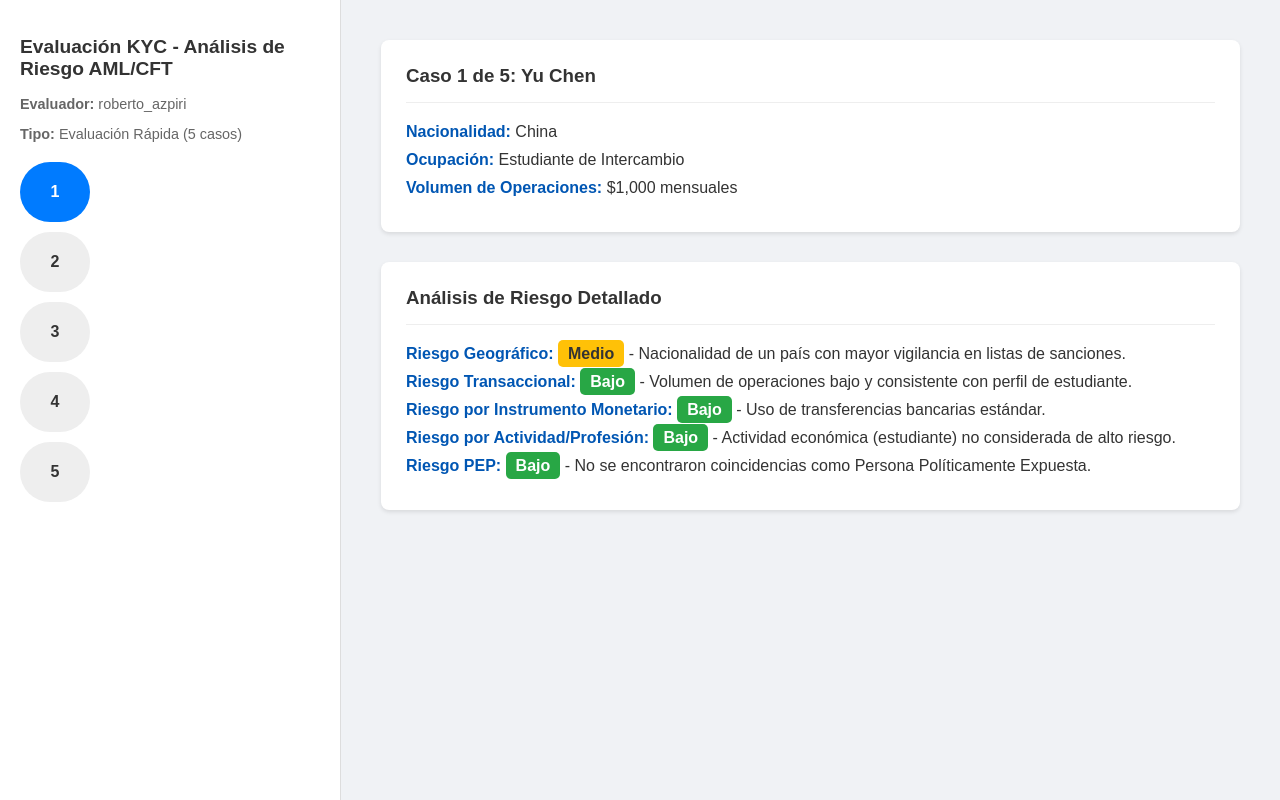
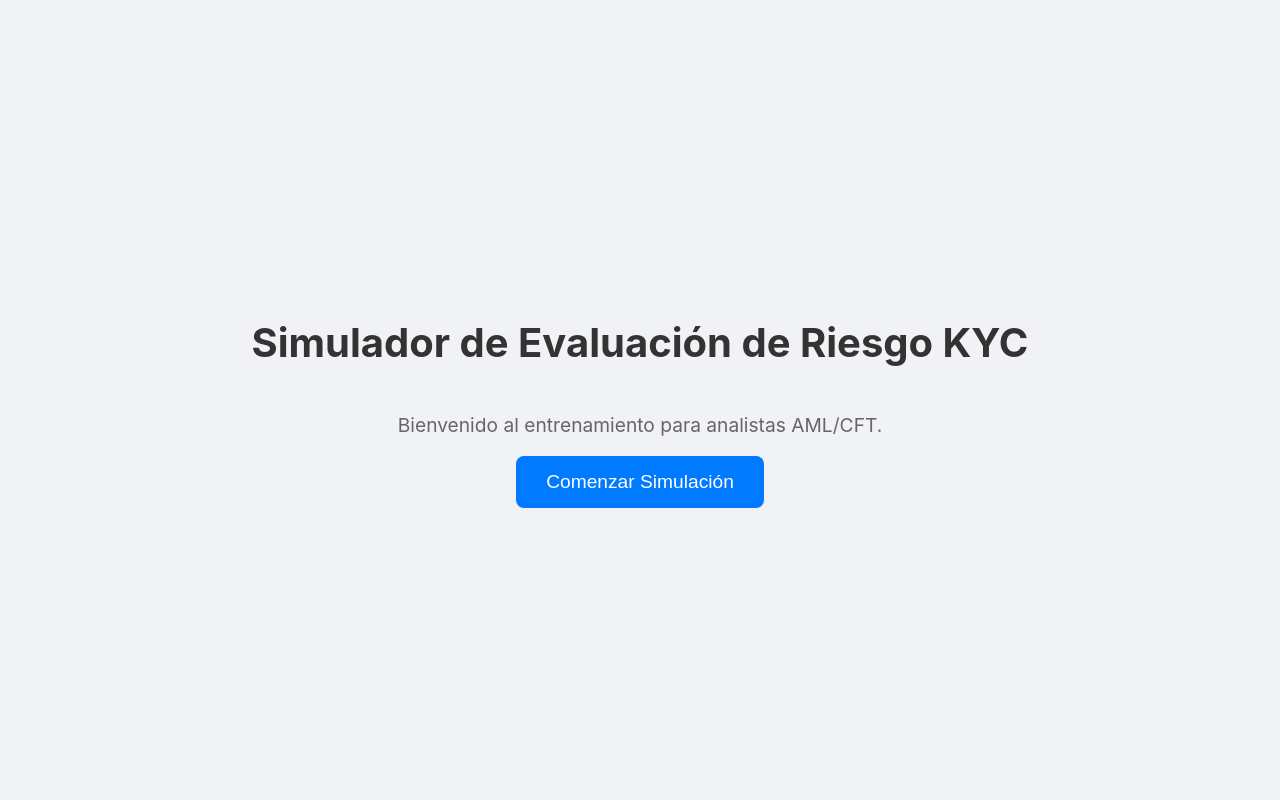
Before and after one commit to Stock-Broker1968/kyc-training-app, a website: page public/index.html in a window 1280 px wide. Drawn offline with Linux system fonts and the light colour scheme.

Commit message:
Update index.html
Ajustes plantillas

```diff
--- a/public/index.html
+++ b/public/index.html
@@ -3,185 +3,159 @@
 <head>
     <meta charset="UTF-8">
     <meta name="viewport" content="width=device-width, initial-scale=1.0">
-    <title>Evaluación KYC - Análisis de Riesgo</title>
+    <title>Simulador de Evaluación KYC</title>
     <style>
-        /* Estilos generales */
-        body { font-family: sans-serif; margin: 0; background-color: #f0f2f5; color: #333; }
+        :root {
+            --azul-principal: #007bff; --azul-oscuro: #0056b3; --gris-claro: #f0f2f5;
+            --gris-medio: #ddd; --blanco: #fff; --texto-principal: #333;
+        }
+        body { font-family: -apple-system, BlinkMacSystemFont, "Segoe UI", Roboto, sans-serif; margin: 0; background-color: var(--gris-claro); color: var(--texto-principal); }
+        .pantalla { display: none; }
+        .pantalla.activa { display: block; }
+
+        /* --- Pantalla de Inicio --- */
+        #pantalla-inicio {
+            display: flex; flex-direction: column; justify-content: center; align-items: center;
+            height: 100vh; text-align: center;
+        }
+        #pantalla-inicio h1 { font-size: 2.5em; }
+        #pantalla-inicio p { font-size: 1.2em; color: #666; }
+        .btn-inicio {
+            background-color: var(--azul-principal); color: var(--blanco); font-size: 1.2em;
+            padding: 15px 30px; border: none; border-radius: 8px; cursor: pointer;
+            transition: background-color 0.3s;
+        }
+        .btn-inicio:hover { background-color: var(--azul-oscuro); }
+
+        /* --- Pantalla Simulador --- */
         .container { display: flex; height: 100vh; }
-
-        /* Barra lateral de casos */
-        .sidebar { width: 300px; background-color: #fff; padding: 20px; border-right: 1px solid #ddd; }
-        .sidebar h2 { font-size: 1.2em; }
-        .sidebar p { font-size: 0.9em; color: #666; }
+        .sidebar { width: 280px; background-color: var(--blanco); padding: 20px; border-right: 1px solid var(--gris-medio); }
         .casos-lista { list-style: none; padding: 0; margin-top: 20px; }
         .caso {
-            padding: 10px 15px; margin-bottom: 10px; border-radius: 50px;
-            cursor: pointer; transition: background-color 0.3s, color 0.3s;
-            background-color: #eee; text-align: center; width: 40px; height: 40px;
-            display: flex; align-items: center; justify-content: center; font-weight: bold;
+            padding: 10px 15px; margin-bottom: 10px; border-radius: 50px; cursor: pointer;
+            transition: all 0.3s; background-color: #eee; text-align: center; width: 40px;
+            height: 40px; display: flex; align-items: center; justify-content: center; font-weight: bold;
         }
-        .caso:hover { background-color: #ddd; }
-        .caso.activo { background-color: #007bff; color: white; }
-
-        /* Contenido principal */
+        .caso:hover { background-color: var(--gris-medio); }
+        .caso.activo { background-color: var(--azul-principal); color: var(--blanco); transform: scale(1.1); }
         .main-content { flex-grow: 1; padding: 40px; overflow-y: auto; }
-        .perfil-card, .riesgo-card {
-            background-color: #fff; border-radius: 8px;
-            padding: 25px; margin-bottom: 30px; box-shadow: 0 2px 4px rgba(0,0,0,0.1);
-        }
+        .perfil-presentacion { display: flex; gap: 25px; background-color: var(--blanco); border-radius: 8px; padding: 25px; margin-bottom: 30px; box-shadow: 0 2px 4px rgba(0,0,0,0.1); }
+        #perfil-foto { width: 120px; height: 120px; border-radius: 8px; object-fit: cover; border: 3px solid var(--gris-medio); }
         .perfil-card h3, .riesgo-card h3 { margin-top: 0; border-bottom: 1px solid #eee; padding-bottom: 15px; margin-bottom: 20px;}
-        .perfil-info p, .riesgo-info p { margin: 10px 0; }
-        .perfil-info strong, .riesgo-info strong { color: #0056b3; }
+        .riesgo-card { background-color: var(--blanco); border-radius: 8px; padding: 25px; margin-bottom: 30px; box-shadow: 0 2px 4px rgba(0,0,0,0.1); }
         .riesgo-nivel { padding: 5px 10px; border-radius: 5px; color: white; font-weight: bold; }
         .riesgo-nivel.bajo { background-color: #28a745; }
         .riesgo-nivel.medio { background-color: #ffc107; color: #333; }
         .riesgo-nivel.alto { background-color: #dc3545; }
+        .btn-evaluar {
+            background-color: #28a745; color: var(--blanco); width: 100%; text-align: center;
+            padding: 15px; border: none; border-radius: 8px; cursor: pointer; font-size: 1.1em;
+            margin-top: 20px; transition: background-color 0.3s;
+        }
+        .btn-evaluar:hover { background-color: #218838; }
 
+        /* --- Pantalla de Evaluación --- */
+        #pantalla-evaluacion { padding: 50px; max-width: 900px; margin: auto; }
+        .evaluacion-opciones { display: grid; grid-template-columns: repeat(3, 1fr); gap: 20px; margin: 30px 0; }
+        .opcion-riesgo {
+            border: 2px solid var(--gris-medio); border-radius: 8px; padding: 20px;
+            text-align: center; cursor: pointer; transition: all 0.3s;
+        }
+        .opcion-riesgo:hover { transform: translateY(-5px); box-shadow: 0 4px 12px rgba(0,0,0,0.1); }
+        .opcion-riesgo.activo { border-color: var(--azul-principal); background-color: #e7f1ff; }
+        textarea { width: 100%; min-height: 120px; margin-top: 20px; padding: 10px; border: 1px solid var(--gris-medio); border-radius: 8px; font-size: 1em; }
+        .btn-siguiente {
+            background-color: var(--azul-principal); color: var(--blanco); float: right;
+            padding: 12px 25px; border: none; border-radius: 8px; cursor: pointer; font-size: 1em;
+        }
     </style>
 </head>
 <body>
 
+<div id="pantalla-inicio" class="pantalla activa">
+    <h1>Simulador de Evaluación de Riesgo KYC</h1>
+    <p>Bienvenido al entrenamiento para analistas AML/CFT.</p>
+    <button class="btn-inicio" onclick="iniciarSimulacion()">Comenzar Simulación</button>
+</div>
+
+<div id="pantalla-simulador" class="pantalla">
     <div class="container">
         <div class="sidebar">
-        <h2>Evaluación KYC - Análisis de Riesgo AML/CFT</h2>
+            <h2>Evaluación KYC</h2>
             <p><strong>Evaluador:</strong> roberto_azpiri</p>
             <p><strong>Tipo:</strong> Evaluación Rápida (5 casos)</p>
-        <ul id="casos-lista" class="casos-lista">
-            </ul>
+            <ul id="casos-lista" class="casos-lista"></ul>
         </div>
-
         <div class="main-content" id="main-content">
-        <div class="perfil-card">
-             <h3 id="caso-titulo">Selecciona un caso para comenzar</h3>
-             <div id="perfil-info" class="perfil-info"></div>
+            <div id="perfil-presentacion" class="perfil-presentacion">
+                <img id="perfil-foto" src="" alt="Foto del perfil">
+                <div class="perfil-info">
+                    <h3 id="caso-titulo"></h3>
+                    <p><strong>Nacionalidad:</strong> <span id="perfil-nacionalidad"></span></p>
+                    <p><strong>Ocupación:</strong> <span id="perfil-ocupacion"></span></p>
+                    <p><strong>Volumen de Operaciones:</strong> <span id="perfil-volumen"></span></p>
+                </div>
             </div>
             <div class="riesgo-card">
                 <h3>Análisis de Riesgo Detallado</h3>
                 <div id="riesgo-info" class="riesgo-info"></div>
             </div>
+             <button class="btn-evaluar" onclick="irAEvaluacion()">Evaluar Riesgo Global del Cliente</button>
+        </div>
     </div>
 </div>
 
+<div id="pantalla-evaluacion" class="pantalla">
+    <h2 id="evaluacion-titulo">Evaluación de Riesgo Global</h2>
+    <p>Selecciona el nivel de riesgo que consideras apropiado para este cliente y justifica tu decisión.</p>
+    <div class="evaluacion-opciones">
+        <div class="opcion-riesgo" id="opcion-bajo" onclick="seleccionarRiesgoGlobal('Bajo')">
+            <h4>RIESGO BAJO</h4>
+            <p>Perfil sin alertas significativas</p>
+        </div>
+        <div class="opcion-riesgo" id="opcion-medio" onclick="seleccionarRiesgoGlobal('Medio')">
+            <h4>RIESGO MEDIO</h4>
+            <p>Requiere monitoreo regular</p>
+        </div>
+        <div class="opcion-riesgo" id="opcion-alto" onclick="seleccionarRiesgoGlobal('Alto')">
+            <h4>RIESGO ALTO</h4>
+            <p>Requiere debida diligencia reforzada</p>
+        </div>
+    </div>
+    <textarea id="justificacion" placeholder="Explica las razones de tu evaluación de riesgo (mínimo 50 caracteres)..."></textarea>
+    <button class="btn-siguiente" onclick="finalizarEvaluacion()">Siguiente Caso →</button>
+</div>
+
+
 <script>
-    // --- PARTE 2: BASE DE DATOS CON RIESGOS DETALLADOS ---
+    // --- BASE DE DATOS ---
     const usuarios = [
-        {
-            id: 1,
-            nombre: "Yu Chen",
-            nacionalidad: "China",
-            ocupacion: "Estudiante de Intercambio",
-            volumenOperaciones: "$1,000 mensuales",
-            riesgos: {
-                geografico: { nivel: 'Medio', justificacion: 'Nacionalidad de un país con mayor vigilancia en listas de sanciones.' },
-                transaccional: { nivel: 'Bajo', justificacion: 'Volumen de operaciones bajo y consistente con perfil de estudiante.' },
-                instrumento: { nivel: 'Bajo', justificacion: 'Uso de transferencias bancarias estándar.' },
-                actividad: { nivel: 'Bajo', justificacion: 'Actividad económica (estudiante) no considerada de alto riesgo.'},
-                pep: { nivel: 'Bajo', justificacion: 'No se encontraron coincidencias como Persona Políticamente Expuesta.'}
-            }
-        },
-        {
-            id: 2,
-            nombre: "Daniel Cruz",
-            nacionalidad: "Mexicana",
-            ocupacion: "Desarrollador Fintech",
-            volumenOperaciones: "$20,000 mensuales",
-            riesgos: {
-                geografico: { nivel: 'Bajo', justificacion: 'Nacionalidad y residencia en país de bajo riesgo para la operación.' },
-                transaccional: { nivel: 'Medio', justificacion: 'Volumen de operaciones elevado, requiere monitoreo de la fuente de los fondos.' },
-                instrumento: { nivel: 'Medio', justificacion: 'Posible uso de criptoactivos o instrumentos complejos ligados a su actividad.' },
-                actividad: { nivel: 'Medio', justificacion: 'El sector Fintech es considerado de riesgo inherente medio-alto.'},
-                pep: { nivel: 'Bajo', justificacion: 'No se encontraron coincidencias como PEP.'}
-            }
-        },
-        // Agrega los casos 3, 4 y 5 aquí con la misma estructura
-        {
-            id: 3,
-            nombre: "Ana Robles",
-            nacionalidad: "Venezolana",
-            ocupacion: "Consultora Independiente",
-            volumenOperaciones: "$5,000 mensuales",
-            riesgos: {
-                geografico: { nivel: 'Alto', justificacion: 'Nacionalidad de un país listado en jurisdicciones de alto riesgo (GAFI). Requiere debida diligencia reforzada.' },
-                transaccional: { nivel: 'Bajo', justificacion: 'Volumen de operaciones moderado y justificado por su actividad.' },
-                instrumento: { nivel: 'Bajo', justificacion: 'Uso de transferencias internacionales estándar.' },
-                actividad: { nivel: 'Bajo', justificacion: 'Consultoría no es una actividad de alto riesgo inherente.'},
-                pep: { nivel: 'Bajo', justificacion: 'No se encontraron coincidencias como PEP.'}
-            }
-        },
-        {
-            id: 4,
-            nombre: "Hans Muller",
-            nacionalidad: "Alemana",
-            ocupacion: "Importador/Exportador de Maquinaria",
-            volumenOperaciones: "$150,000 mensuales",
-            riesgos: {
-                geografico: { nivel: 'Bajo', justificacion: 'Nacionalidad y residencia en país de bajo riesgo.' },
-                transaccional: { nivel: 'Alto', justificacion: 'Volumen muy elevado y transacciones transfronterizas frecuentes. Crucial el conocimiento del origen y destino de fondos.' },
-                instrumento: { nivel: 'Medio', justificacion: 'Uso de cartas de crédito y transferencias internacionales de alto valor.' },
-                actividad: { nivel: 'Alto', justificacion: 'El comercio internacional es un sector de alto riesgo para el lavado de dinero (facturación falsa, etc.).'},
-                pep: { nivel: 'Bajo', justificacion: 'No se encontraron coincidencias como PEP.'}
-            }
-        },
-        {
-            id: 5,
-            nombre: "Laura Méndez",
-            nacionalidad: "Mexicana",
-            ocupacion: "Notaria Pública",
-            volumenOperaciones: "$35,000 mensuales",
-            riesgos: {
-                geografico: { nivel: 'Bajo', justificacion: 'Nacionalidad y residencia local.' },
-                transaccional: { nivel: 'Medio', justificacion: 'Manejo de fondos de terceros y operaciones de alto valor.' },
-                instrumento: { nivel: 'Bajo', justificacion: 'Instrumentos bancarios tradicionales.' },
-                actividad: { nivel: 'Alto', justificacion: 'Las actividades vulnerables (fedatarios públicos) son de alto riesgo por su rol en la creación de empresas y transacciones inmobiliarias.'},
-                pep: { nivel: 'Medio', justificacion: 'Identificada como PEP por ser cónyuge de un funcionario de gobierno municipal. Requiere monitoreo continuo.'}
-            }
-        }
+        { id: 1, nombre: "Yu Chen", nacionalidad: "China", ocupacion: "Estudiante", volumenOperaciones: "$1,000", fotoUrl: 'images/yu_chen.jpg', riesgos: { geografico: { nivel: 'Medio', justificacion: 'País con vigilancia en listas de sanciones.' }, transaccional: { nivel: 'Bajo', justificacion: 'Volumen bajo y consistente.' }, instrumento: { nivel: 'Bajo', justificacion: 'Transferencias estándar.' }, actividad: { nivel: 'Bajo', justificacion: 'Actividad no riesgosa.'}, pep: { nivel: 'Bajo', justificacion: 'No es PEP.'} } },
+        { id: 2, nombre: "Daniel Cruz", nacionalidad: "Mexicana", ocupacion: "Desarrollador Fintech", volumenOperaciones: "$20,000", fotoUrl: 'images/daniel_cruz.jpg', riesgos: { geografico: { nivel: 'Bajo', justificacion: 'Residencia local.' }, transaccional: { nivel: 'Medio', justificacion: 'Volumen elevado.' }, instrumento: { nivel: 'Medio', justificacion: 'Posible uso de criptoactivos.' }, actividad: { nivel: 'Medio', justificacion: 'Sector Fintech de riesgo inherente.'}, pep: { nivel: 'Bajo', justificacion: 'No es PEP.'} } },
+        { id: 3, nombre: "Ana Robles", nacionalidad: "Venezolana", ocupacion: "Consultora", volumenOperaciones: "$5,000", fotoUrl: 'images/ana_robles.jpg', riesgos: { geografico: { nivel: 'Alto', justificacion: 'País en jurisdicciones de alto riesgo.' }, transaccional: { nivel: 'Bajo', justificacion: 'Volumen moderado.' }, instrumento: { nivel: 'Bajo', justificacion: 'Transferencias estándar.' }, actividad: { nivel: 'Bajo', justificacion: 'Consultoría no riesgosa.'}, pep: { nivel: 'Bajo', justificacion: 'No es PEP.'} } },
+        { id: 4, nombre: "Hans Muller", nacionalidad: "Alemana", ocupacion: "Importador/Exportador", volumenOperaciones: "$150,000", fotoUrl: 'images/hans_muller.jpg', riesgos: { geografico: { nivel: 'Bajo', justificacion: 'País de bajo riesgo.' }, transaccional: { nivel: 'Alto', justificacion: 'Volumen muy elevado.' }, instrumento: { nivel: 'Medio', justificacion: 'Cartas de crédito.' }, actividad: { nivel: 'Alto', justificacion: 'Comercio internacional es riesgoso.'}, pep: { nivel: 'Bajo', justificacion: 'No es PEP.'} } },
+        { id: 5, nombre: "Laura Méndez", nacionalidad: "Mexicana", ocupacion: "Notaria Pública", volumenOperaciones: "$35,000", fotoUrl: 'images/laura_mendez.jpg', riesgos: { geografico: { nivel: 'Bajo', justificacion: 'Residencia local.' }, transaccional: { nivel: 'Medio', justificacion: 'Manejo de fondos de terceros.' }, instrumento: { nivel: 'Bajo', justificacion: 'Instrumentos tradicionales.' }, actividad: { nivel: 'Alto', justificacion: 'Actividad Vulnerable (fedatario).'}, pep: { nivel: 'Medio', justificacion: 'Es cónyuge de un PEP.'} } }
     ];
+    let casoActualId = 1;
+    let riesgoGlobalSeleccionado = null;
 
-    // --- PARTE 1: LÓGICA DE FUNCIONALIDAD CORREGIDA ---
-    const casosLista = document.getElementById('casos-lista');
-    const casoTitulo = document.getElementById('caso-titulo');
-    const perfilInfo = document.getElementById('perfil-info');
-    const riesgoInfo = document.getElementById('riesgo-info');
-
-    // Función para mostrar el perfil y los riesgos
-    function mostrarInfo(usuario) {
-        casoTitulo.textContent = `Caso ${usuario.id} de 5: ${usuario.nombre}`;
-
-        // Mostrar información del perfil
-        perfilInfo.innerHTML = `
-            <p><strong>Nacionalidad:</strong> ${usuario.nacionalidad}</p>
-            <p><strong>Ocupación:</strong> ${usuario.ocupacion}</p>
-            <p><strong>Volumen de Operaciones:</strong> ${usuario.volumenOperaciones}</p>
-        `;
-
-        // Mostrar análisis de riesgo detallado
-        const riesgos = usuario.riesgos;
-        riesgoInfo.innerHTML = `
-            <p><strong>Riesgo Geográfico:</strong> <span class="riesgo-nivel ${riesgos.geografico.nivel.toLowerCase()}">${riesgos.geografico.nivel}</span> - ${riesgos.geografico.justificacion}</p>
-            <p><strong>Riesgo Transaccional:</strong> <span class="riesgo-nivel ${riesgos.transaccional.nivel.toLowerCase()}">${riesgos.transaccional.nivel}</span> - ${riesgos.transaccional.justificacion}</p>
-            <p><strong>Riesgo por Instrumento Monetario:</strong> <span class="riesgo-nivel ${riesgos.instrumento.nivel.toLowerCase()}">${riesgos.instrumento.nivel}</span> - ${riesgos.instrumento.justificacion}</p>
-            <p><strong>Riesgo por Actividad/Profesión:</strong> <span class="riesgo-nivel ${riesgos.actividad.nivel.toLowerCase()}">${riesgos.actividad.nivel}</span> - ${riesgos.actividad.justificacion}</p>
-            <p><strong>Riesgo PEP:</strong> <span class="riesgo-nivel ${riesgos.pep.nivel.toLowerCase()}">${riesgos.pep.nivel}</span> - ${riesgos.pep.justificacion}</p>
-        `;
+    // --- MANEJO DE PANTALLAS ---
+    const pantallas = document.querySelectorAll('.pantalla');
+    function mostrarPantalla(nombre) {
+        pantallas.forEach(p => p.classList.remove('activa'));
+        document.getElementById(nombre).classList.add('activa');
     }
 
-    // Función para seleccionar un caso
-    function seleccionarCaso(id) {
-        // Quitar la clase 'activo' de todos los casos
-        document.querySelectorAll('.caso').forEach(caso => caso.classList.remove('activo'));
-        // Añadir la clase 'activo' al caso seleccionado
-        document.getElementById(`caso-${id}`).classList.add('activo');
-
-        // Encontrar el usuario y mostrar su información
-        const usuarioSeleccionado = usuarios.find(u => u.id === id);
-        if (usuarioSeleccionado) {
-            mostrarInfo(usuarioSeleccionado);
-        }
+    // --- LÓGICA DEL SIMULADOR ---
+    function iniciarSimulacion() {
+        mostrarPantalla('pantalla-simulador');
+        renderizarListaCasos();
+        seleccionarCaso(1);
     }
 
-    // Generar la lista de casos al cargar la página
-    window.onload = () => {
+    function renderizarListaCasos() {
+        const casosLista = document.getElementById('casos-lista');
+        casosLista.innerHTML = '';
         usuarios.forEach(usuario => {
             const li = document.createElement('li');
             li.className = 'caso';
@@ -190,9 +164,79 @@
             li.onclick = () => seleccionarCaso(usuario.id);
             casosLista.appendChild(li);
         });
+    }
 
-        // Opcional: Seleccionar el primer caso por defecto
-        seleccionarCaso(1);
+    function seleccionarCaso(id) {
+        casoActualId = id;
+        const usuario = usuarios.find(u => u.id === id);
+        if (!usuario) return;
+
+        // Actualizar UI
+        document.querySelectorAll('.caso').forEach(c => c.classList.remove('activo'));
+        document.getElementById(`caso-${id}`).classList.add('activo');
+
+        document.getElementById('perfil-foto').src = usuario.fotoUrl;
+        document.getElementById('caso-titulo').textContent = `Caso ${usuario.id} de 5: ${usuario.nombre}`;
+        document.getElementById('perfil-nacionalidad').textContent = usuario.nacionalidad;
+        document.getElementById('perfil-ocupacion').textContent = usuario.ocupacion;
+        document.getElementById('perfil-volumen').textContent = usuario.volumenOperaciones;
+
+        const riesgos = usuario.riesgos;
+        const riesgoInfo = document.getElementById('riesgo-info');
+        riesgoInfo.innerHTML = `
+            <p><strong>Riesgo Geográfico:</strong> <span class="riesgo-nivel ${riesgos.geografico.nivel.toLowerCase()}">${riesgos.geografico.nivel}</span> - ${riesgos.geografico.justificacion}</p>
+            <p><strong>Riesgo Transaccional:</strong> <span class="riesgo-nivel ${riesgos.transaccional.nivel.toLowerCase()}">${riesgos.transaccional.nivel}</span> - ${riesgos.transaccional.justificacion}</p>
+            <p><strong>Riesgo por Instrumento Monetario:</strong> <span class="riesgo-nivel ${riesgos.instrumento.nivel.toLowerCase()}">${riesgos.instrumento.nivel}</span> - ${riesgos.instrumento.justificacion}</p>
+            <p><strong>Riesgo por Actividad/Profesión:</strong> <span class="riesgo-nivel ${riesgos.actividad.nivel.toLowerCase()}">${riesgos.actividad.nivel}</span> - ${riesgos.actividad.justificacion}</p>
+            <p><strong>Riesgo PEP:</strong> <span class="riesgo-nivel ${riesgos.pep.nivel.toLowerCase()}">${riesgos.pep.nivel}</span> - ${riesgos.pep.justificacion}</p>
+        `;
+        mostrarPantalla('pantalla-simulador');
+    }
+
+    function irAEvaluacion() {
+        const usuario = usuarios.find(u => u.id === casoActualId);
+        document.getElementById('evaluacion-titulo').textContent = `Evaluación de Riesgo Global para ${usuario.nombre}`;
+
+        // Limpiar estado de evaluación anterior
+        document.getElementById('justificacion').value = '';
+        riesgoGlobalSeleccionado = null;
+        document.querySelectorAll('.opcion-riesgo').forEach(op => op.classList.remove('activo'));
+
+        mostrarPantalla('pantalla-evaluacion');
+    }
+
+    function seleccionarRiesgoGlobal(nivel) {
+        riesgoGlobalSeleccionado = nivel;
+        document.querySelectorAll('.opcion-riesgo').forEach(op => op.classList.remove('activo'));
+        document.getElementById(`opcion-${nivel.toLowerCase()}`).classList.add('activo');
+    }
+
+    function finalizarEvaluacion() {
+        const justificacion = document.getElementById('justificacion').value;
+
+        if (!riesgoGlobalSeleccionado) {
+            alert('Por favor, selecciona un nivel de riesgo global.');
+            return;
+        }
+        if (justificacion.length < 50) {
+            alert('La justificación debe tener al menos 50 caracteres.');
+            return;
+        }
+
+        console.log(`Caso ${casoActualId} evaluado como ${riesgoGlobalSeleccionado}. Justificación: ${justificacion}`);
+
+        // Mover al siguiente caso o finalizar
+        if (casoActualId < usuarios.length) {
+            seleccionarCaso(casoActualId + 1);
+        } else {
+            alert('¡Has completado todos los casos!');
+            mostrarPantalla('pantalla-inicio');
+        }
+    }
+
+    // Inicializar la aplicación
+    window.onload = () => {
+        mostrarPantalla('pantalla-inicio');
     };
 </script>
 
```
Lines whose indentation alone changed are shown as unchanged.
